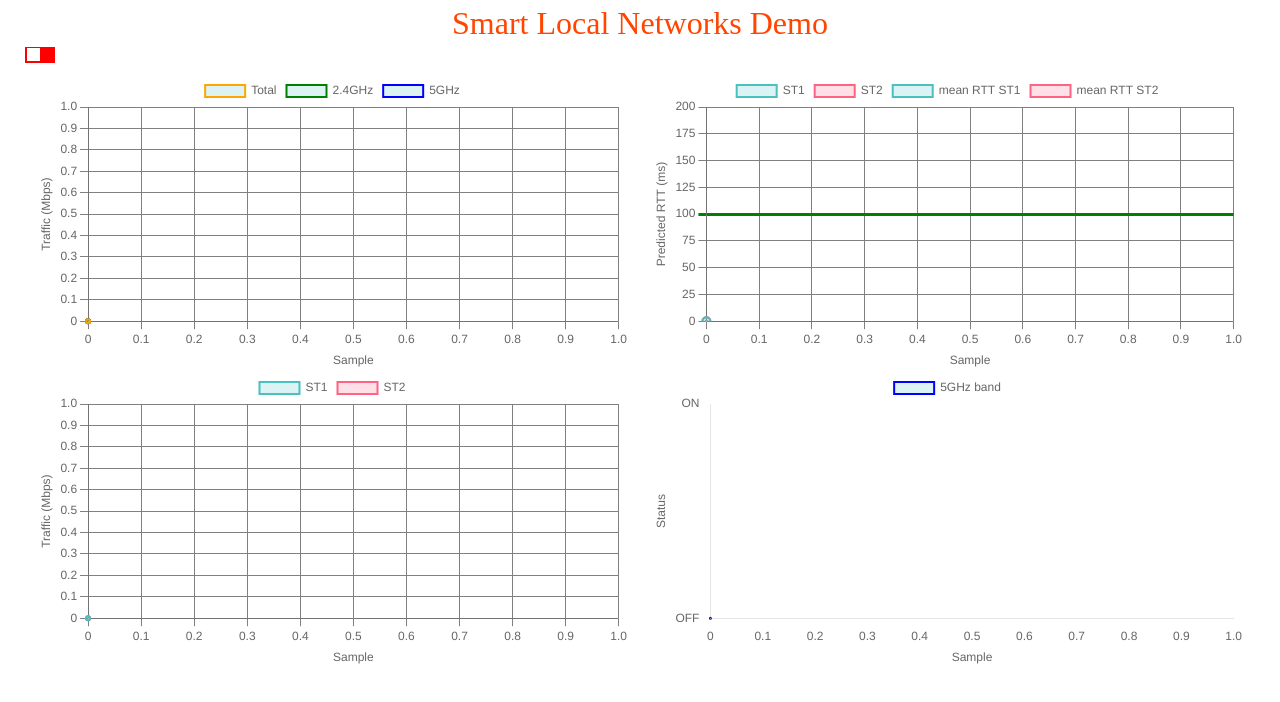
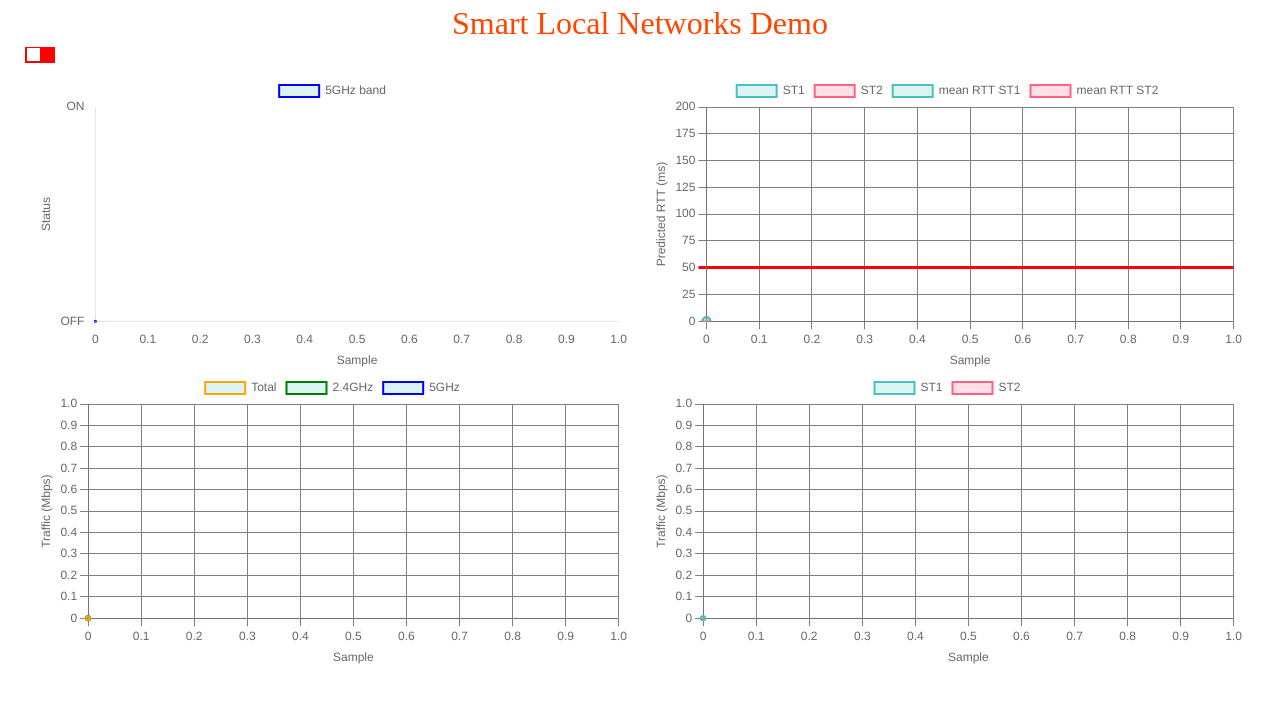
Before and after one commit to Nicolas44Hernandez/GreenHomeLan_RpiCloud, a website: page server_predictions/www/index.html in a window 1280 px wide. Drawn offline with nearby package versions, Linux system fonts and the light colour scheme; no server answers.

Commit message:
fix threshold and charts

```diff
--- a/server_predictions/www/index.html
+++ b/server_predictions/www/index.html
@@ -18,14 +18,13 @@
         <input type="checkbox" id="toogle-service">
         <span class="slider"></span>
     </label>
-
     <div class="predictions-container">
         <div class="column">
             <div class="row">
-                <canvas id="liveBoxTrafficChart"></canvas>
+                <canvas id="bandStatusChart"></canvas>
             </div>
             <div class="row">
-                <canvas id="stationsTrafficChart"></canvas>
+                <canvas id="liveBoxTrafficChart"></canvas>
             </div>
         </div>
         <div class="column">
@@ -33,7 +32,7 @@
                 <canvas id="stationsRttChart"></canvas>
             </div>
             <div class="row">
-                <canvas id="bandStatusChart"></canvas>
+                <canvas id="stationsTrafficChart"></canvas>
             </div>
         </div>
     </div>
--- a/server_predictions/www/predictions_manager.js
+++ b/server_predictions/www/predictions_manager.js
@@ -5,10 +5,11 @@ const borderWidth = 2;
 const pointRadius = 2;
 const pointRadiusBand = 0.5;
 const pointRadiusRTT = 4;
-const on_threshold = 100;
+const on_threshold = 50;
 const off_threshold = 50
 var bandStatusYLabels = { 0: 'OFF', 1: 'ON' };
-const base_service_status_url = 'http://192.168.1.20:5000/smart_band';
+const base_service_status_url = 'http://192.168.1.20:5000/smart_band'; // RPI box
+//const base_service_status_url = 'http://192.168.1.19:5000/smart_band'; //virtual machine
 
 /* Slider Info section  */
 toogle_service_status = document.getElementById("toogle-service");
@@ -258,22 +259,12 @@ const rttStationsChart = new Chart(ctxStationsRttChart, {
         },
         grid: {
           color: function (context) {
-            if (current_band_state) {
-              if (context.tick.value == off_threshold) {
-                return 'red';
-              }
-              else {
-                return 'gray'
-              }
-            }
-            else {
-              if (context.tick.value == on_threshold) {
-                return 'green';
-              }
-              else {
-                return 'gray'
-              }
-            }
+            if (context.tick.value == on_threshold) {
+                  return 'red';
+                }
+                else {
+                  return 'gray'
+                }
           },
           lineWidth: function (context) {
             if (current_band_state) {
```
